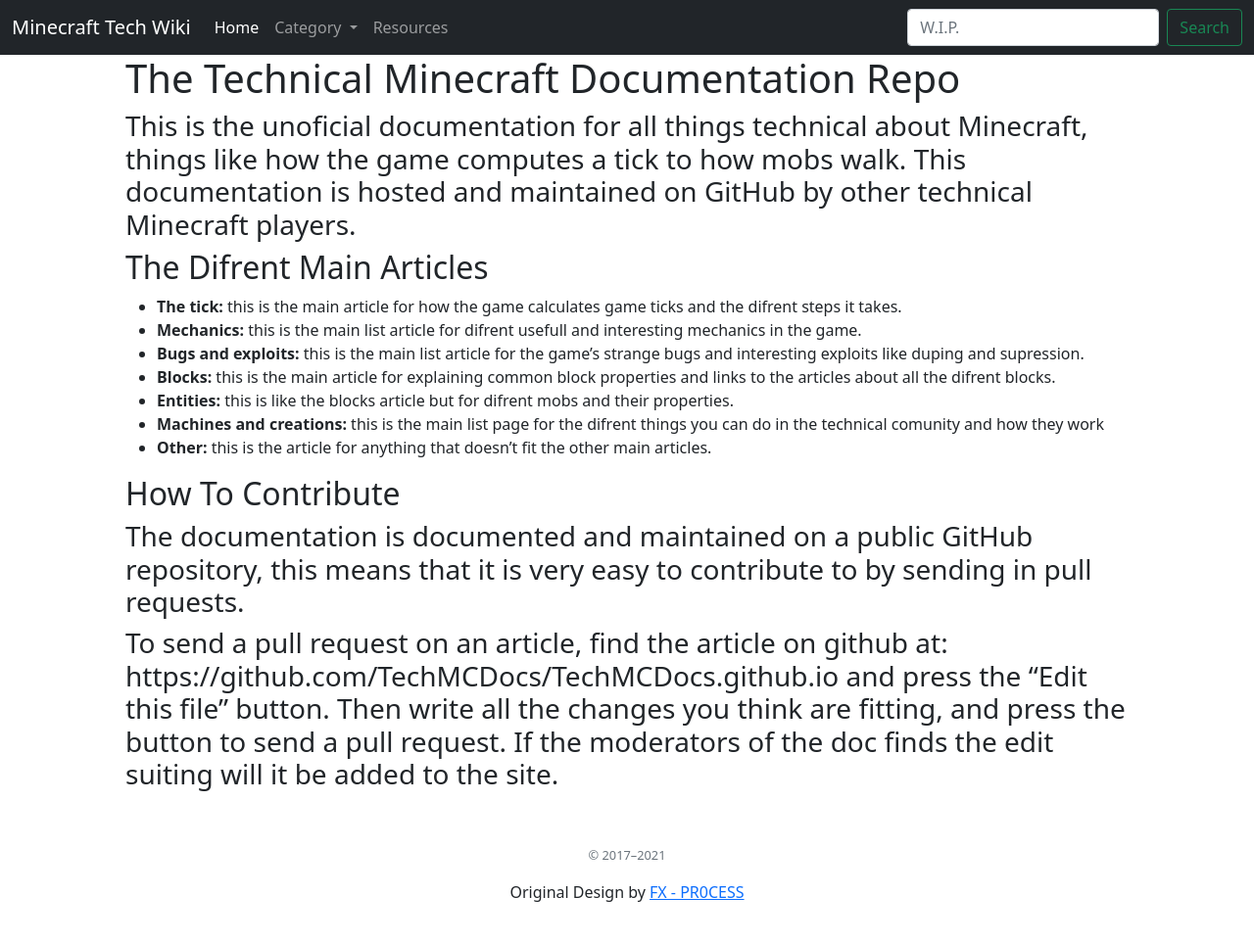
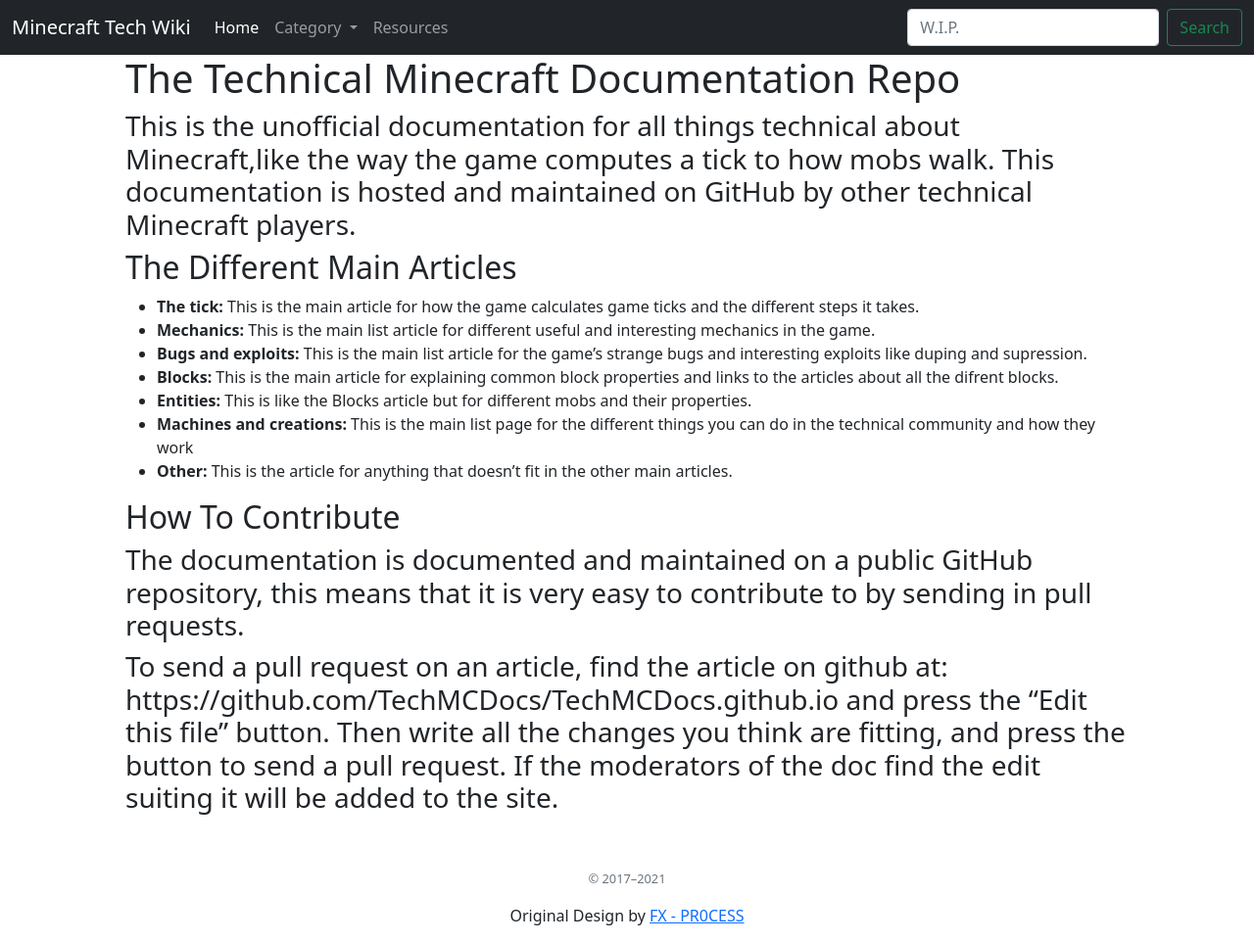
Before and after one commit to TechMCDocs/TechMCDocs.github.io, a Jekyll site: the page built from index.md, in a window 1280 px wide. Shown: the whole page at 98% size. Built offline with Jekyll 4.4.1, drawn with Linux system fonts in a browser that asks for light colours; our own code applies the rules of GitHub Pages for plain Markdown files; before the commit the page ends 939 px from its top, so only the background shows below that.

Commit message:
Update index.md
Short correction of a few spelling mistakes.

```diff
--- a/index.md
+++ b/index.md
@@ -3,18 +3,18 @@
 ---
 
 # The Technical Minecraft Documentation Repo
-### This is the unoficial documentation for all things technical about Minecraft, things like how the game computes a tick to how mobs walk. This documentation is hosted and maintained on GitHub by other technical Minecraft players.
+### This is the unofficial documentation for all things technical about Minecraft,like the way the game computes a tick to how mobs walk. This documentation is hosted and maintained on GitHub by other technical Minecraft players.
 
-## The Difrent Main Articles
-- **The tick:** this is the main article for how the game calculates game ticks and the difrent steps it takes.
-- **Mechanics:** this is the main list article for difrent usefull and interesting mechanics in the game.
-- **Bugs and exploits:** this is the main list article for the game's strange bugs and interesting exploits like duping and supression.
-- **Blocks:** this is the main article for explaining common block properties and links to the articles about all the difrent blocks.
-- **Entities:** this is like the blocks article but for difrent mobs and their properties.
-- **Machines and creations:** this is the main list page for the difrent things you can do in the technical comunity and how they work
-- **Other:** this is the article for anything that doesn't fit the other main articles.
+## The Different Main Articles
+- **The tick:** This is the main article for how the game calculates game ticks and the different steps it takes.
+- **Mechanics:** This is the main list article for different useful and interesting mechanics in the game.
+- **Bugs and exploits:** This is the main list article for the game's strange bugs and interesting exploits like duping and supression.
+- **Blocks:** This is the main article for explaining common block properties and links to the articles about all the difrent blocks.
+- **Entities:** This is like the Blocks article but for different mobs and their properties.
+- **Machines and creations:** This is the main list page for the different things you can do in the technical community and how they work
+- **Other:** This is the article for anything that doesn't fit in the other main articles.
 
 ## How To Contribute
 ### The documentation is documented and maintained on a public GitHub repository, this means that it is very easy to contribute to by sending in pull requests.
 
-### To send a pull request on an article, find the article on github at: https://github.com/TechMCDocs/TechMCDocs.github.io and press the "Edit this file" button. Then write all the changes you think are fitting, and press the button to send a pull request. If the moderators of the doc finds the edit suiting will it be added to the site.
+### To send a pull request on an article, find the article on github at: https://github.com/TechMCDocs/TechMCDocs.github.io and press the "Edit this file" button. Then write all the changes you think are fitting, and press the button to send a pull request. If the moderators of the doc find the edit suiting it will be added to the site.
```
